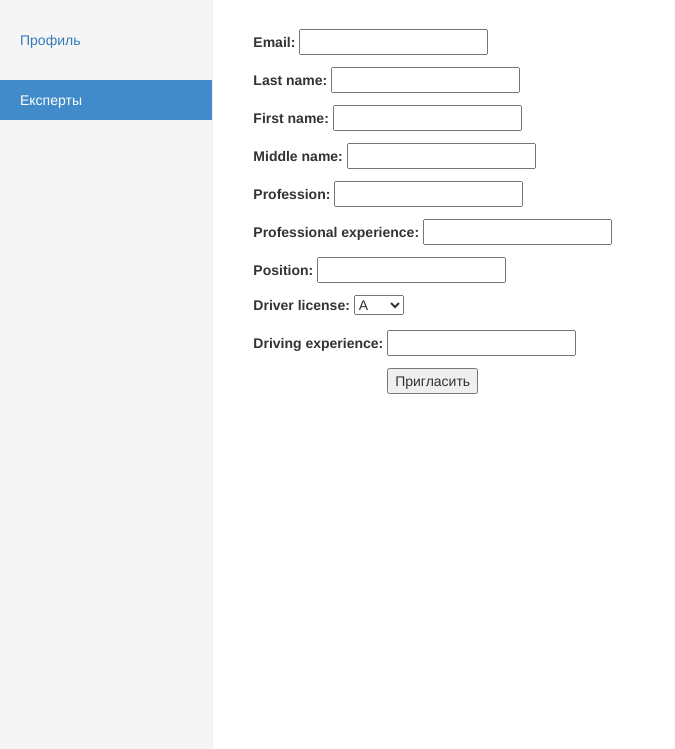
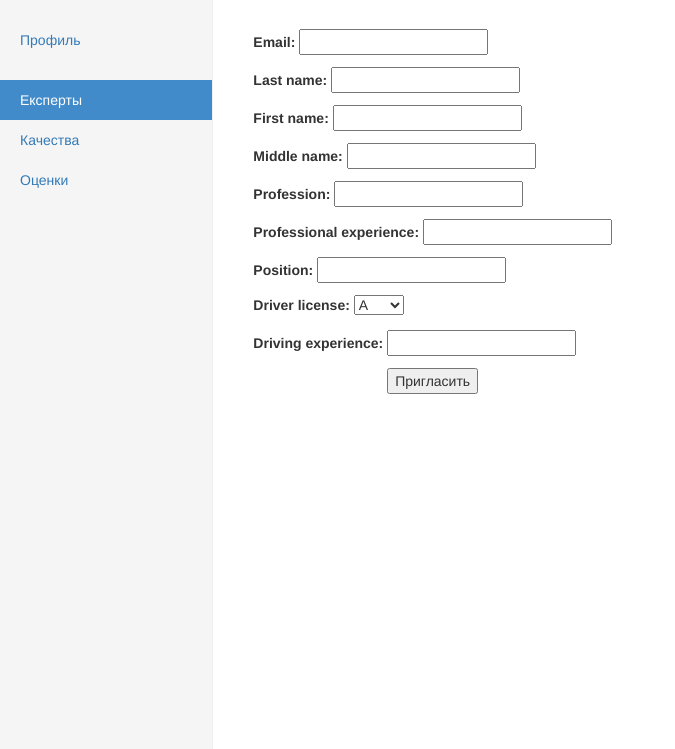
Before and after one commit to AlexeyBerezhnoy/lucas, a Django app: page /cabinet/invite_expert/ in a window 1280 px wide. Shown: the part 51-800 px from the top of the page, without its empty margins (0-675 px from the left). Run offline with Django 3.2, Linux system fonts and the light colour scheme; some libraries are stand-ins or nearby versions.

Commit message:
горстка говна

```diff
--- a/account/templates/account/cabinet.html
+++ b/account/templates/account/cabinet.html
@@ -7,35 +7,42 @@
     <link href="{% static 'account/css/style.css' %}" rel="stylesheet">
 {% endblock %}
 
-{% block content%}
+{% block content %}
     <div class="row">
             <div class="col-lg-2 col-sm-2  col-md-2 sidebar">
-{#         TODO: возможно это нужно генерировать процедурно#}
+{#            {% for items_set in request.menu_items %}#}
+{#                <ul class="nav nav-sidebar">#}
+{#                {% for item in items_set %}#}
+                    {# TODO: выделить текущую страницу #}
+                    {#<li class="active">#}
+{#                    <li>#}
+{#                        <a class="info" href={% url item|last %}>{{ item|first }}</a>#}
+{#                    </li>#}
+{#                {% endfor %}#}
+{#                </ul>#}
+{#            {% endfor %}#}
                 {% block sidebar %}
                     <ul class="nav nav-sidebar">
                         <li class="active">
-                    <a class="info" href=#>Профиль</a>
+                            <a class="info" href={% url "account:cabinet" %}>Профиль</a>
                         </li>
                     </ul>
                     <ul class="nav nav-sidebar">
                         <li>
                             <a href={% url "account:experts" %}>Експерты</a>
                         </li>
-{#                    <li>#}
-{#                        <a href={% url "account:qualities" %}>Качества</a>#}
-{#                    </li>#}
-{#                    <li>#}
-{#                        <a href={% url "account:assessments" %}>Оценки</a>#}
-{#                    </li>#}
+                        <li>
+                            <a href={% url "account:cabinet" %}>Качества</a>
+                        </li>
+                        <li>
+                            <a href={% url "account:cabinet" %}>Оценки</a>
+                        </li>
                     </ul>
-        {%endblock %}
+                {% endblock %}
             </div>
         {#         Todo: поправь разметку колонок #}
         <div class="col-lg-offset-2 col-md-offset-2 col-sm-offset-2  main">
             {% block main %}
-                <p>
-                Здравствуйте {{ user.first_name }} {{ user.middle_name }} {{ user.last_name }}
-                </p>
             {% endblock %}
         </div>
     </div>
--- a/account/templates/account/experts.html
+++ b/account/templates/account/experts.html
@@ -12,12 +12,12 @@
         <li class="active">
             <a href=#>Експерты</a>
         </li>
-{#        <li>#}
-{#            <a href={% url "account:qualities" %}>Качества</a>#}
-{#        </li>#}
-{#        <li>#}
-{#            <a href={% url "account:assessments" %}>Оценки</a>#}
-{#        </li>#}
+        <li>
+            <a href={% url "account:cabinet" %}>Качества</a>
+        </li>
+        <li>
+            <a href={% url "account:cabinet" %}>Оценки</a>
+        </li>
     </ul>
 {% endblock %}
 {% block main %}
--- a/account/templates/account/invite_expert.html
+++ b/account/templates/account/invite_expert.html
@@ -1,25 +1,7 @@
-{% extends "account/cabinet.html" %}
+{% extends "account/experts.html" %}
 
 {% block title %}Эксперты{% endblock %}
 
-{% block sidebar %}
-    <ul class="nav nav-sidebar">
-        <li>
-            <a href={% url "account:cabinet" %}>Профиль</a>
-        </li>
-    </ul>
-    <ul class="nav nav-sidebar">
-        <li class="active">
-            <a href=#>Експерты</a>
-        </li>
-{#        <li>#}
-{#            <a href={% url "account:qualities" %}>Качества</a>#}
-{#        </li>#}
-{#        <li>#}
-{#            <a href={% url "account:assessments" %}>Оценки</a>#}
-{#        </li>#}
-    </ul>
-{% endblock %}
 {% block main %}
     <form action="{% url "account:invite_expert" %}" method="post">
         {{ form.as_p }}
--- a/account/views.py
+++ b/account/views.py
@@ -6,7 +6,22 @@ from django.shortcuts import render
 from assessment.models import Expert
 from account.forms import NoError, LoginForm, InviteForm
 
-#TODO: избавься от хардкода
+
+# TODO: избавься от хардкода
+
+# def add_menu_items(func):
+#     def view(request, *args):
+#         if request.user.is_moderator:
+#             request.menu_items = [[["Профиль", "account:cabinet"]],
+#                                   [["Експерты", "account:experts"],
+#                                    ["Качества", "account:cabinet"],
+#                                    ["Оценки", "account:cabinet"]]]
+#         if request.user.is_expert:
+#             request.menu_items = [[["Профиль", "account:cabinet"]],
+#                                   [["Оценки", "account:cabinet"]]]
+#         return func(request, *args)
+#
+#     return view
 
 
 def is_moderator(func):
@@ -21,6 +36,7 @@ def is_moderator(func):
             return HttpResponseRedirect(reverse("account:cabinet"))
 
         return HttpResponseRedirect(reverse("account:login"))
+
     return view
 
 
@@ -36,7 +52,9 @@ def is_expert(func):
             return HttpResponseRedirect(reverse("account:cabinet"))
 
         return HttpResponseRedirect(reverse("account:login"))
+
     return view
+
 
 # TODO: дай вьювам нормальные имена
 
@@ -46,7 +64,7 @@ def invite_expert(request):
         form = InviteForm(request.POST, error_class=NoError)
         if form.is_valid():
             try:
-                #TODO с этим нужно что-то сделать, возможно переопределить конструктор класса Expert
+                # TODO с этим нужно что-то сделать, возможно переопределить конструктор класса Expert
                 Expert.objects.create_expert(email=request.POST["email"],
                                              last_name=request.POST["last_name"],
                                              first_name=request.POST["first_name"],
@@ -81,8 +99,8 @@ def cabinet(request):
     user = request.user
     if user.is_authenticated():
         return render(request, "account/cabinet.html", {"user": user})
-    else:
-        return HttpResponseRedirect(reverse("account:login"))
+
+    return HttpResponseRedirect(reverse("account:login"))
 
 
 def my_login(request):
--- a/templates/_sidebar.html
+++ /dev/null
@@ -1,2 +0,0 @@
-{% block sidebar %}
-{% endblock %}
```
Also changed, not shown: assessment/templates/assessment/шаблоны из account/assessments.html (renamed from account/templates/account/assessments.html), assessment/templates/assessment/шаблоны из account/qualities.html (renamed from account/templates/account/qualities.html). Lines whose indentation alone changed are shown as unchanged.
